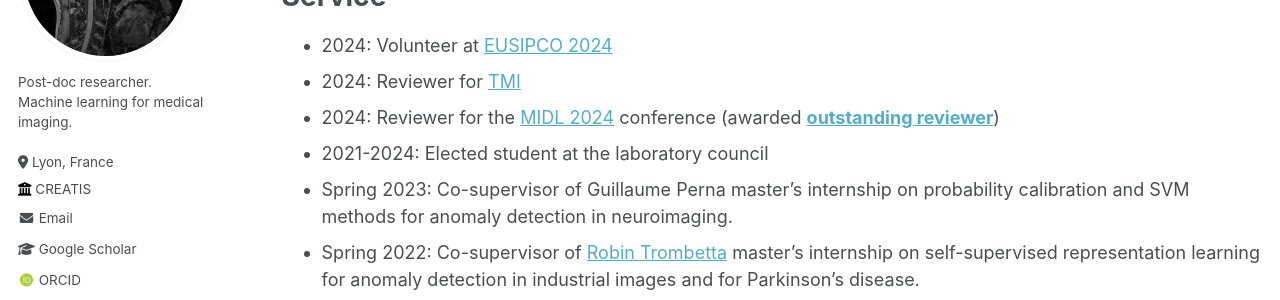
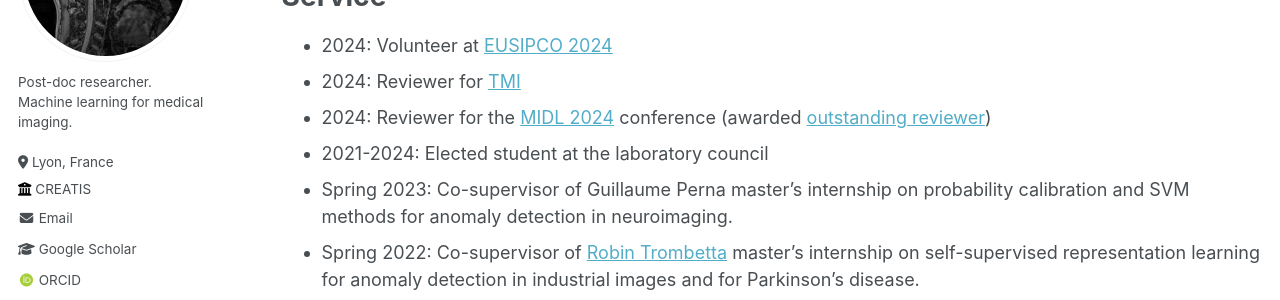
Before and after one commit to Nicolas-Pinon/nicolas-pinon.github.io, a Jekyll site: the page built from _pages/cv.md, in a window 1280 px wide and 900 px high, scrolled down 552 px. Shown: the part 150-450 px from the top of the window. Built offline with Jekyll 4.4.1, drawn with Linux system fonts in a browser that asks for light colours; some web fonts are replaced.

Commit message:
minor change

```diff
--- a/_pages/cv.md
+++ b/_pages/cv.md
@@ -33,7 +33,7 @@ Service
 ======
 * 2024: Volunteer at [EUSIPCO 2024](https://eusipcolyon.sciencesconf.org/)
 * 2024: Reviewer for [TMI](https://www.ieeetmi.org/)
-* 2024: Reviewer for the [MIDL 2024](https://2024.midl.io/) conference (awarded [__outstanding reviewer__](https://2024.midl.io/awards))
+* 2024: Reviewer for the [MIDL 2024](https://2024.midl.io/) conference (awarded [outstanding reviewer](https://2024.midl.io/awards))
 * 2021-2024: Elected student at the laboratory council
 * Spring 2023: Co-supervisor of Guillaume Perna master's internship on probability calibration and SVM methods for anomaly detection in neuroimaging.
 * Spring 2022: Co-supervisor of [Robin Trombetta](https://scholar.google.com/citations?user=r4WVLoMAAAAJ&hl=fr&oi=ao) master's internship on self-supervised representation learning for anomaly detection in industrial images and for Parkinson's disease.
```
